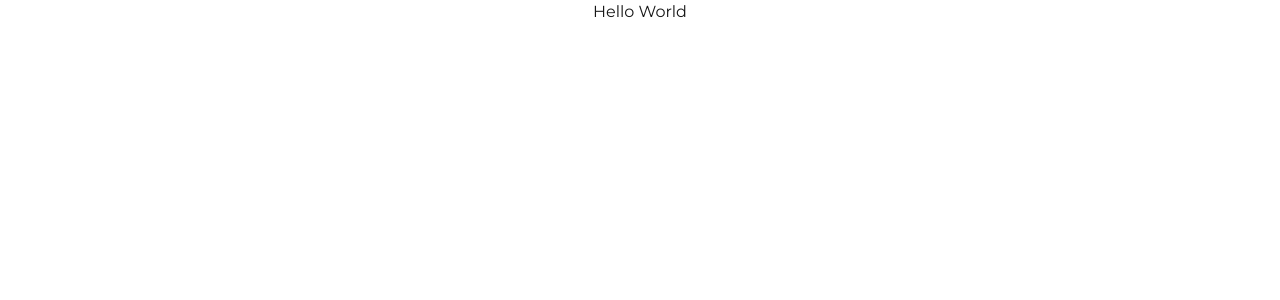
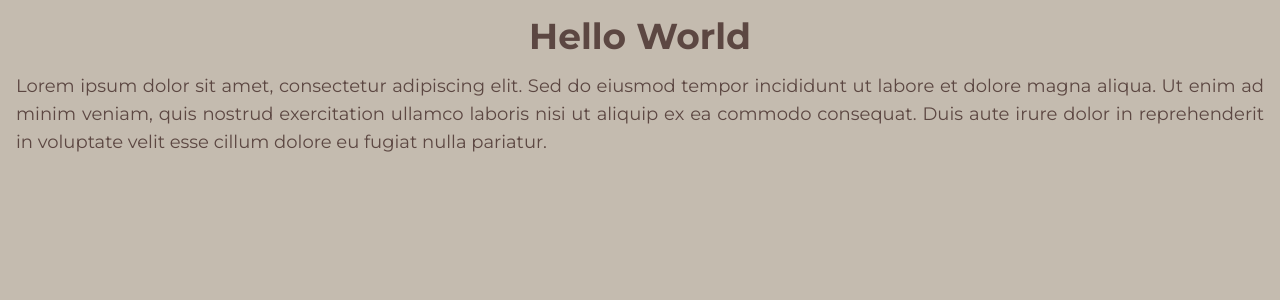
Before and after one commit to Madhyamakist/frontend-boilerplate-js, a Next.js app in the folder code/: page / in a window 1280 px wide. Shown: the top 300 px of the page. Built offline with nearby package versions, Linux system fonts and the light colour scheme.

Commit message:
typography

```diff
--- a/code/src/app/globals.css
+++ b/code/src/app/globals.css
@@ -1,8 +1,8 @@
 @import "tailwindcss";
 
 :root {
-  --background: #ffffff;
-  --foreground: #171717;
+  --background: #c4bbaf;
+  --foreground: #5c4742;
   --font-sans: var(--font-montserrat);
 }
 
@@ -13,13 +13,28 @@
 
 @media (prefers-color-scheme: dark) {
   :root {
-    --background: #0a0a0a;
-    --foreground: #ededed;
+    --background: #c4bbaf;
+    --foreground: #5c4742;
   }
 }
 
-body {
-  background: var(--background);
-  color: var(--foreground);
-  font-family: var(--font-montserrat), sans-serif;
+@layer base {
+  body {
+    background: var(--background);
+    color: var(--foreground);
+    font-family: var(--font-montserrat), sans-serif;
+  }
+
+  h1 {
+    @apply font-bold  text-center text-2xl sm:text-3xl md:text-3xl lg:text-4xl m-4;
+  }
+
+  p {
+    @apply text-sm sm:text-lg md:text-lg lg:text-lg text-justify m-4;
+  }
 }
+@layer components {
+  .title {
+    @apply text-4xl font-bold;
+  }
+}
--- a/code/src/app/layout.tsx
+++ b/code/src/app/layout.tsx
@@ -20,7 +20,7 @@ export default function RootLayout({
   return (
     <html lang="en">
       <body
-        className={`${montserrat.variable} ${montserrat.variable} antialiased`}
+        className={` ${montserrat.variable} antialiased`}
       >
         {children}
       </body>
--- a/code/src/app/page.tsx
+++ b/code/src/app/page.tsx
@@ -2,9 +2,13 @@
 
 export default function Home() {
   return (
-    <div className=" items-center justify-items-center ${montserrat.variable}">
+    <div>
       <h1>Hello World
       </h1>
+      <p>Lorem ipsum dolor sit amet, consectetur adipiscing elit. Sed do eiusmod tempor incididunt ut labore et dolore magna aliqua.
+        Ut enim ad minim veniam, quis nostrud exercitation ullamco laboris nisi ut aliquip ex ea commodo consequat.
+        Duis aute irure dolor in reprehenderit in voluptate velit esse cillum dolore eu fugiat nulla pariatur.
+      </p>
     </div>
   );
 }
```
